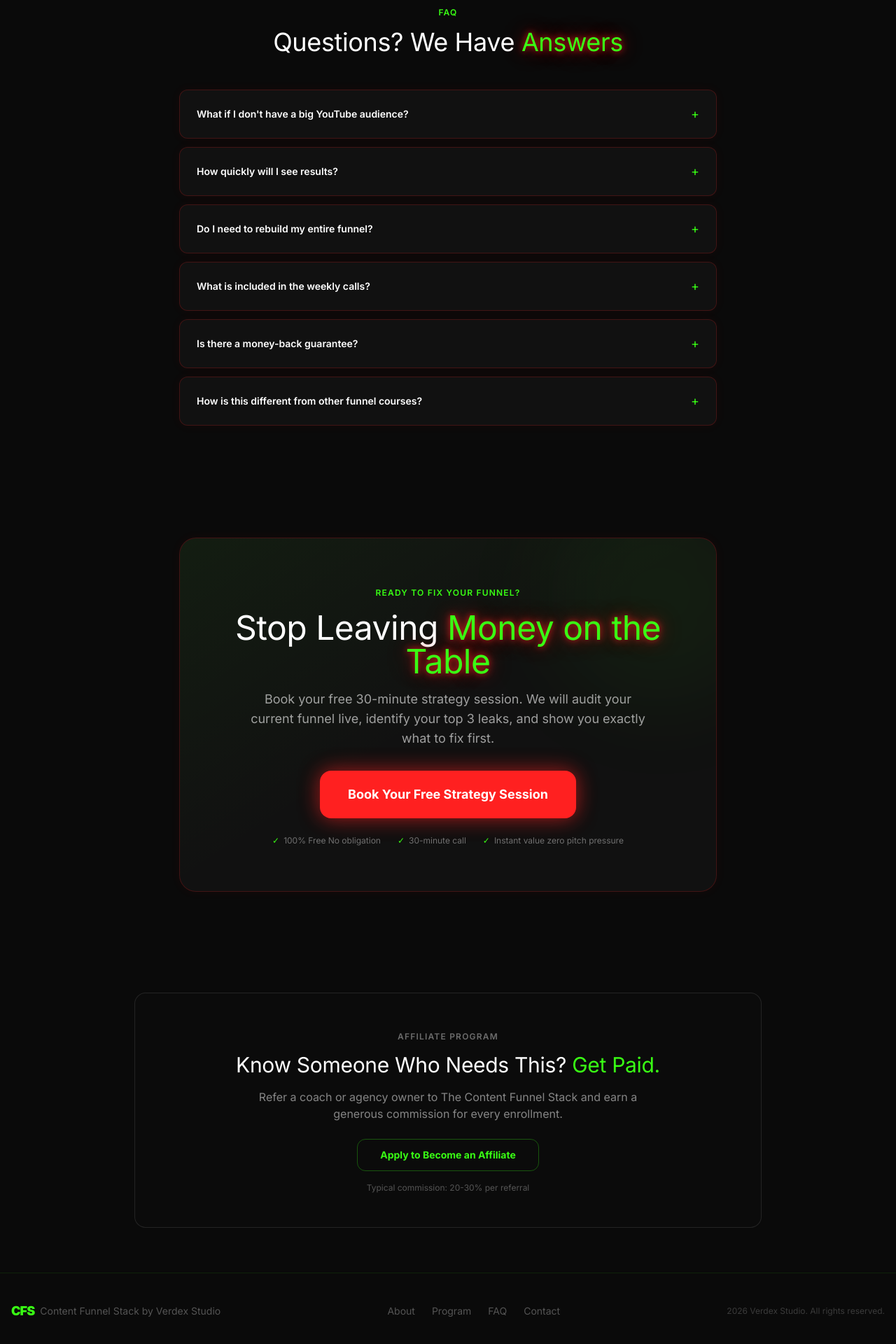
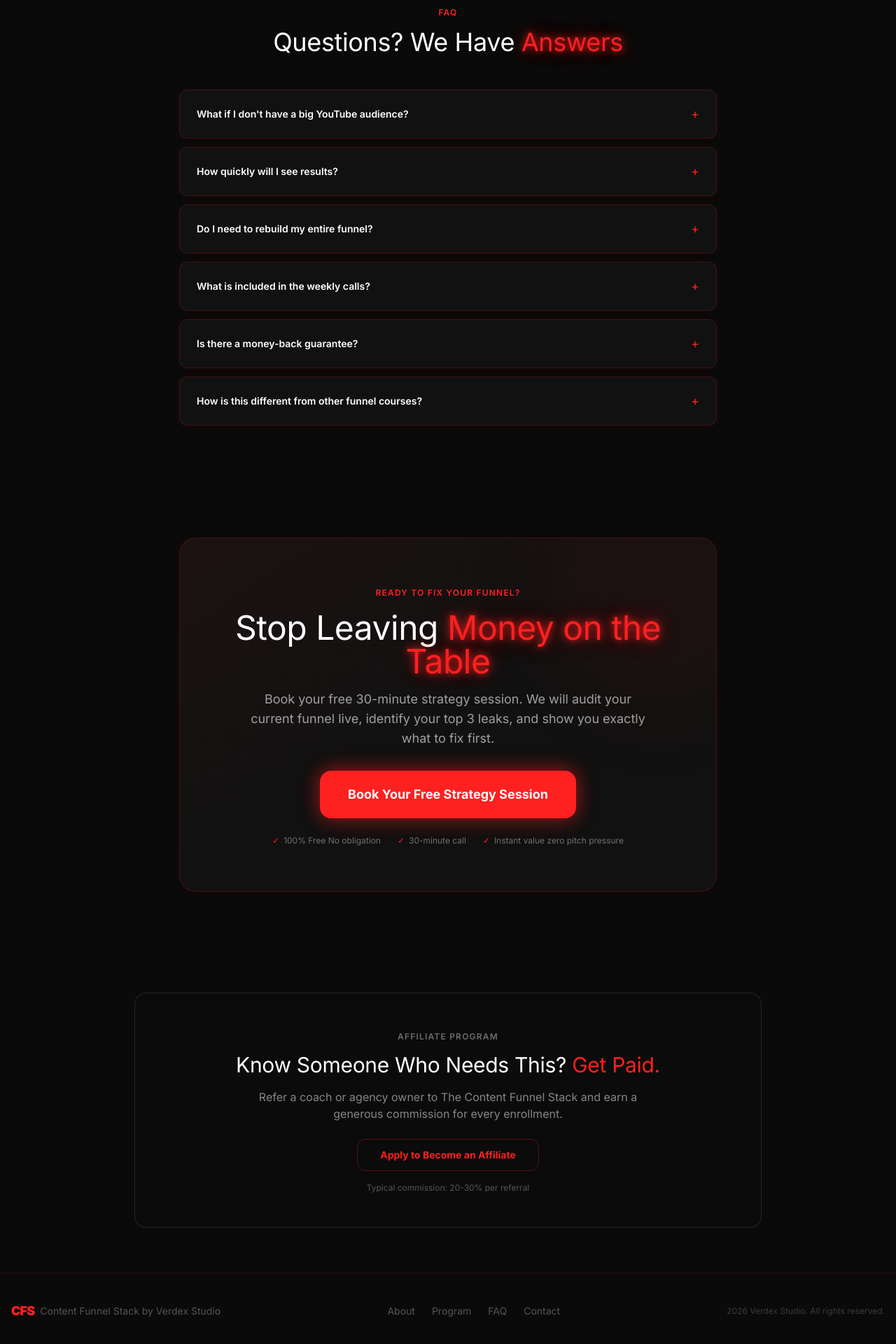
Before and after one commit to mikeyxanthony/content-funnel-stack, a Next.js app: page / in a window 1280 px wide. Shown: the part 7333-9253 px from the top of the page at 70% size. Built offline with nearby package versions, Linux system fonts and the light colour scheme.

Commit message:
feat: red accent on FAQ, FinalCTA, AffiliateProgram, Footer

```diff
--- a/src/components/AffiliateProgram.tsx
+++ b/src/components/AffiliateProgram.tsx
@@ -4,9 +4,9 @@ export default function AffiliateProgram() {
       <div className="max-w-4xl mx-auto">
         <div className="border border-white/10 rounded-2xl bg-[#111111]/30 p-8 sm:p-12 text-center">
           <span className="text-white/40 text-xs font-semibold uppercase tracking-widest">Affiliate Program</span>
-          <h2 className="text-2xl sm:text-3xl font-black mt-3 mb-4 text-white">Know Someone Who Needs This? <span className="text-[#39FF14]">Get Paid.</span></h2>
+          <h2 className="text-2xl sm:text-3xl mt-3 mb-4 text-white">Know Someone Who Needs This? <span className="text-[#FF2020]">Get Paid.</span></h2>
           <p className="text-white/50 mb-6 max-w-xl mx-auto">Refer a coach or agency owner to The Content Funnel Stack and earn a generous commission for every enrollment.</p>
-          <a href="mailto:info@verdexstudio.com?subject=CFS Affiliate Program" className="inline-block border border-[#39FF14]/30 text-[#39FF14] hover:bg-[#39FF14]/10 px-8 py-3 rounded-xl text-sm font-bold transition-colors">Apply to Become an Affiliate</a>
+          <a href="mailto:info@verdexstudio.com?subject=CFS Affiliate Program" className="inline-block border border-[#FF2020]/30 text-[#FF2020] hover:bg-[#FF2020]/10 px-8 py-3 rounded-xl text-sm font-bold transition-colors">Apply to Become an Affiliate</a>
           <p className="text-white/30 text-xs mt-4">Typical commission: 20-30% per referral</p>
         </div>
       </div>
--- a/src/components/FAQ.tsx
+++ b/src/components/FAQ.tsx
@@ -14,17 +14,17 @@ export default function FAQ() {
     <section id="faq" className="py-20 px-4">
       <div className="max-w-3xl mx-auto">
         <div className="text-center mb-12">
-          <span className="text-[#39FF14] text-xs font-semibold uppercase tracking-widest">FAQ</span>
-          <h2 className="text-3xl sm:text-4xl font-black mt-3">Questions? We Have <span className="text-[#39FF14] neon-glow">Answers</span></h2>
+          <span className="text-[#FF2020] text-xs font-semibold uppercase tracking-widest">FAQ</span>
+          <h2 className="text-3xl sm:text-4xl mt-3">Questions? We Have <span className="text-[#FF2020] neon-glow">Answers</span></h2>
         </div>
         <div className="space-y-3">
           {faqs.map((faq,i) => (
-            <div key={i} className={`neon-border rounded-xl bg-[#111111] overflow-hidden transition-all ${open===i?"border-[#39FF14]/40":""}`}>
+            <div key={i} className={`neon-border rounded-xl bg-[#111111] overflow-hidden transition-all ${open===i?"border-[#FF2020]/40":""}`}>
               <button className="w-full text-left px-6 py-5 flex items-center justify-between gap-4" onClick={() => setOpen(open===i?null:i)}>
                 <span className="text-white font-semibold text-sm pr-4">{faq.q}</span>
-                <span className={`text-[#39FF14] text-lg flex-shrink-0 transition-transform ${open===i?"rotate-45":""}`}>+</span>
+                <span className={`text-[#FF2020] text-lg flex-shrink-0 transition-transform ${open===i?"rotate-45":""}`}>+</span>
               </button>
-              {open===i && <div className="px-6 pb-5 text-white/60 text-sm leading-relaxed border-t border-[#39FF14]/10 pt-4">{faq.a}</div>}
+              {open===i && <div className="px-6 pb-5 text-white/60 text-sm leading-relaxed border-t border-[#FF2020]/10 pt-4">{faq.a}</div>}
             </div>
           ))}
         </div>
--- a/src/components/FinalCTA.tsx
+++ b/src/components/FinalCTA.tsx
@@ -3,15 +3,15 @@ export default function FinalCTA() {
     <section id="cta" className="py-20 px-4">
       <div className="max-w-3xl mx-auto">
         <div className="neon-border rounded-3xl bg-[#111111] relative overflow-hidden p-10 sm:p-16 text-center">
-          <div className="absolute inset-0 bg-gradient-to-br from-[#39FF14]/5 via-transparent to-transparent pointer-events-none" />
-          <div className="absolute -top-20 -right-20 w-80 h-80 bg-[#39FF14]/5 rounded-full blur-3xl pointer-events-none" />
+          <div className="absolute inset-0 bg-gradient-to-br from-[#FF2020]/5 via-transparent to-transparent pointer-events-none" />
+          <div className="absolute -top-20 -right-20 w-80 h-80 bg-[#FF2020]/5 rounded-full blur-3xl pointer-events-none" />
           <div className="relative z-10">
-            <span className="text-[#39FF14] text-xs font-semibold uppercase tracking-widest">Ready to Fix Your Funnel?</span>
-            <h2 className="text-3xl sm:text-5xl font-black mt-4 mb-4 leading-tight">Stop Leaving <span className="text-[#39FF14] neon-glow">Money on the Table</span></h2>
+            <span className="text-[#FF2020] text-xs font-semibold uppercase tracking-widest">Ready to Fix Your Funnel?</span>
+            <h2 className="text-3xl sm:text-5xl mt-4 mb-4 leading-tight">Stop Leaving <span className="text-[#FF2020] neon-glow">Money on the Table</span></h2>
             <p className="text-white/60 mb-8 text-lg max-w-xl mx-auto">Book your free 30-minute strategy session. We will audit your current funnel live, identify your top 3 leaks, and show you exactly what to fix first.</p>
             <a href="#" className="neon-btn px-10 py-5 rounded-2xl text-lg font-black pulse-glow">Book Your Free Strategy Session</a>
             <div className="mt-6 flex flex-wrap justify-center gap-6 text-white/40 text-xs">
-              {["100% Free No obligation","30-minute call","Instant value zero pitch pressure"].map((t) => (<span key={t} className="flex items-center gap-1.5"><span className="text-[#39FF14]">✓</span>{t}</span>))}
+              {["100% Free No obligation","30-minute call","Instant value zero pitch pressure"].map((t) => (<span key={t} className="flex items-center gap-1.5"><span className="text-[#FF2020]">✓</span>{t}</span>))}
             </div>
           </div>
         </div>
--- a/src/components/Footer.tsx
+++ b/src/components/Footer.tsx
@@ -1,9 +1,9 @@
 export default function Footer() {
   return (
-    <footer className="border-t border-[#39FF14]/10 py-10 px-4">
+    <footer className="border-t border-[#FF2020]/10 py-10 px-4">
       <div className="max-w-7xl mx-auto flex flex-col sm:flex-row items-center justify-between gap-4">
         <div className="flex items-center gap-2">
-          <span className="text-[#39FF14] font-black text-lg tracking-tighter">CFS</span>
+          <span className="text-[#FF2020] font-black text-lg tracking-tighter">CFS</span>
           <span className="text-white/30 text-sm">Content Funnel Stack by Verdex Studio</span>
         </div>
         <div className="flex gap-6 text-white/30 text-sm">
```
